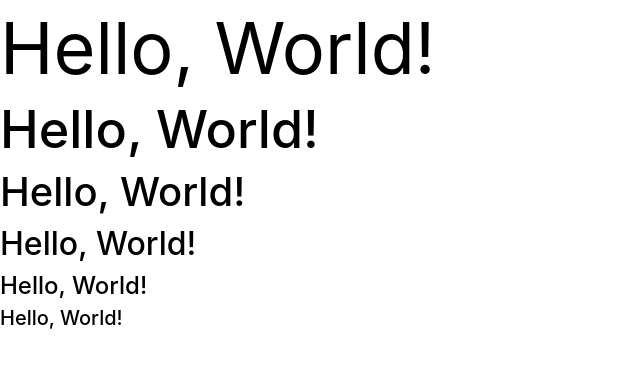
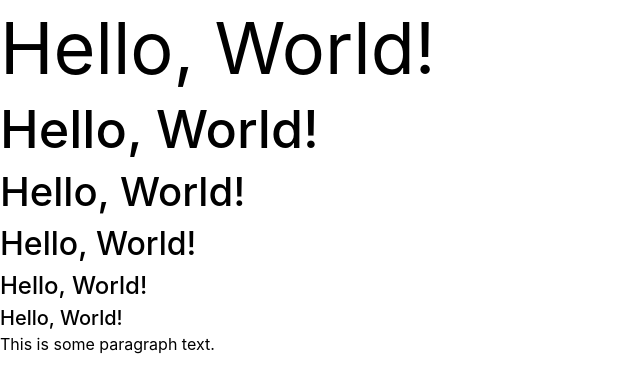
Before and after one commit to braydenk/styled-component-library, a React (Create React App) app: page / in a window 1280 px wide. Shown: the top 392 px of the page, without its empty margins (0-640 px from the left). Built offline with nearby package versions, Linux system fonts and the light colour scheme.

Commit message:
moved styled functions to utils & implemented in Text component

```diff
--- a/src/App.js
+++ b/src/App.js
@@ -1,6 +1,7 @@
 import React from 'react';
 import Page from './components/Page';
 import Title from './components/Title';
+import Text from './components/Text';
 
 function App() {
   return (
@@ -11,6 +12,7 @@ function App() {
       <Title level={4}>Hello, World!</Title>
       <Title level={5}>Hello, World!</Title>
       <Title level={6}>Hello, World!</Title>
+      <Text>This is some paragraph text.</Text>
     </Page>
   );
 }
--- a/src/components/Text.js
+++ b/src/components/Text.js
@@ -1,7 +1,14 @@
 import styled from 'styled-components';
+import {
+  getFontSize,
+  getFontWeight,
+  getLineHeight
+} from '../utils/styled-component-functions';
 
 const Text = styled.p`
-  font-size: 16px;
+  ${getFontSize}
+  ${getFontWeight}
+  ${getLineHeight}
 `;
 
 export default Text;
--- a/src/components/Title.js
+++ b/src/components/Title.js
@@ -1,14 +1,10 @@
 import React from 'react';
 import styled from 'styled-components';
-
-const getFontSize = ({ theme, as }) =>
-  `font-size: ${theme.typography[as].fontSize}`;
-
-const getFontWeight = ({ theme, as }) =>
-  `font-weight: ${theme.typography[as].fontWeight}`;
-
-const getLineHeight = ({ theme, as }) =>
-  `line-height: ${theme.typography[as].lineHeight}`;
+import {
+  getFontSize,
+  getFontWeight,
+  getLineHeight
+} from '../utils/styled-component-functions';
 
 const StyledTitle = styled.h1`
   font-family: ${props => props.theme.typography.primaryFontFamily};
--- /dev/null
+++ b/src/utils/styled-component-functions.js
@@ -0,0 +1,8 @@
+export const getFontSize = ({ theme, as = 'p' }) =>
+  `font-size: ${theme.typography[as].fontSize}`;
+
+export const getFontWeight = ({ theme, as = 'p' }) =>
+  `font-weight: ${theme.typography[as].fontWeight}`;
+
+export const getLineHeight = ({ theme, as = 'p' }) =>
+  `line-height: ${theme.typography[as].lineHeight}`;
--- a/src/utils/theme.js
+++ b/src/utils/theme.js
@@ -75,7 +75,7 @@ const typography = {
     fontWeight: '500',
     lineHeight: '28px'
   },
-  text: {
+  p: {
     fontSize: '16px',
     fontWeight: 'normal',
     lineHeight: '24px'
```
